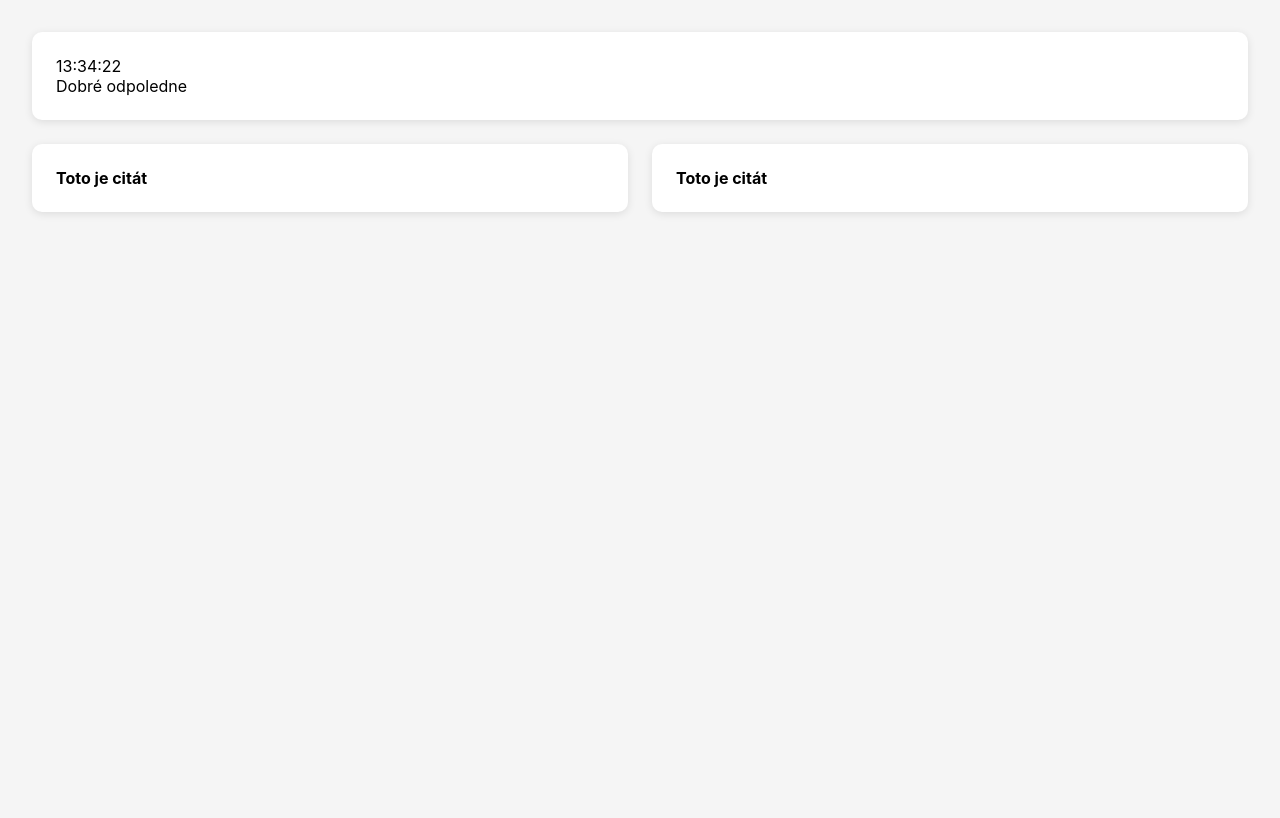
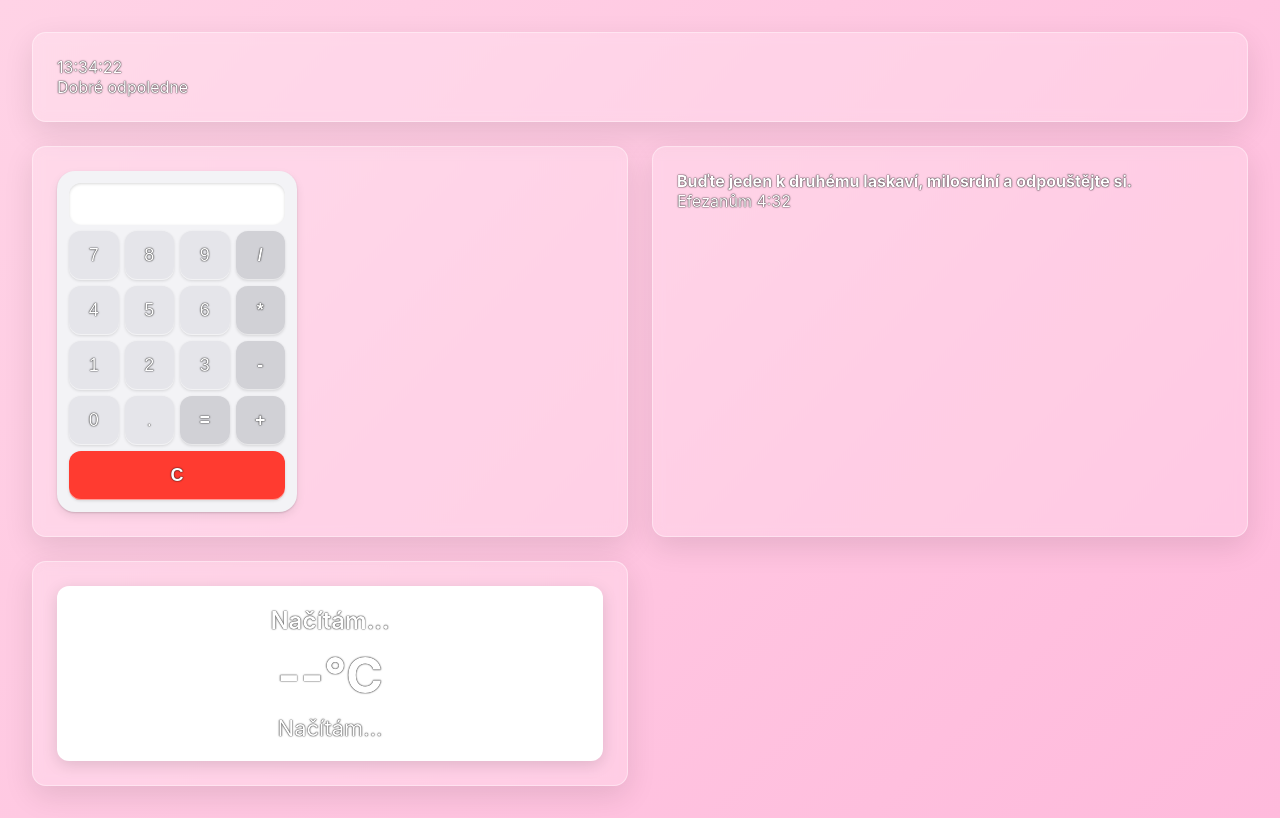
Before and after one commit to brchbaer/dasboardskola, a plain HTML site: page index.html in a window 1280 px wide. Drawn offline with nearby package versions, Linux system fonts and the light colour scheme; no server answers; files whose address does not match are found by name.

Commit message:
dalsi upravy css a html

```diff
--- a/ahoj.html
+++ /dev/null
@@ -1 +0,0 @@
-<strong>Toto je citát</strong>
--- a/index.html
+++ b/index.html
@@ -15,16 +15,22 @@
     // nebo jednoduše string pro výchozí šířku
     const widgets = [
       { name: 'clock', width: 'full' },
+      { name: 'calculator', width: 'half' },
       { name: 'ahoj', width: 'half' },
-      { name: 'ahoj', width: 'half' }
+      { name: 'weather', width: 'half' }
     ];
 
     async function loadWidgets() {
       const container = document.getElementById('dashboard');
       for (const widgetConfig of widgets) {
         // podpora pro string i objekt
-        const widgetName = widgetConfig.name;
-        const widgetWidth = widgetConfig.width;
+        const widgetName = typeof widgetConfig === 'string' ? widgetConfig : widgetConfig.name;
+        const widgetWidth = typeof widgetConfig === 'object' ? widgetConfig.width : null;
+
+        if (!widgetName) {
+          console.error('Widget nemá správně nastavené jméno', widgetConfig);
+          continue;
+        }
 
         // načíst widget
         const res = await fetch(`widgets/${widgetName}.html`);
--- a/style.css
+++ b/style.css
@@ -4,11 +4,20 @@
     box-sizing: border-box;
   }
 
+  :root {
+    --pink-bg: #ffd3e6;
+    --pink-accent: #ffbadc;
+    --white: #ffffff;
+    --text-outline: 0 0 1px #000, 0 0 2px rgba(0,0,0,0.6);
+  }
+
   body {
     font-family: -apple-system, BlinkMacSystemFont, 'Segoe UI', Roboto, Oxygen, Ubuntu, Cantarell, sans-serif;
-    background: #f5f5f5;
+    background: linear-gradient(135deg, var(--pink-bg), var(--pink-accent));
     padding: 2rem;
     min-height: 100vh;
+    color: var(--white);
+    text-shadow: var(--text-outline);
   }
 
   #dashboard.grid {
@@ -20,17 +29,20 @@
   }
 
   .widget {
-    background: white;
-    border-radius: 10px;
+    background: rgba(255, 255, 255, 0.18);
+    border: 1px solid rgba(255, 255, 255, 0.4);
+    border-radius: 14px;
     padding: 1.5rem;
-    box-shadow: 0 2px 8px rgba(0, 0, 0, 0.1);
+    box-shadow: 0 10px 30px rgba(0, 0, 0, 0.1);
     transition: transform 0.2s, box-shadow 0.2s;
     min-width: 0;
+    backdrop-filter: blur(6px);
+    color: var(--white);
   }
 
   .widget:hover {
     transform: translateY(-2px);
-    box-shadow: 0 4px 12px rgba(0, 0, 0, 0.15);
+    box-shadow: 0 16px 24px rgba(0, 0, 0, 0.15);
   }
 
   /* Grid systém pro šířku widgetů */
@@ -45,3 +57,22 @@
   .widget.third {
     grid-column: span 3; /* Polovina šířky - 6 sloupců */
   }
+
+  /* Písmo bílé s tenkou černou konturou */
+  body, body * {
+    color: var(--white) !important;
+    text-shadow: var(--text-outline);
+  }
+
+  input, button {
+    background: rgba(255, 255, 255, 0.2);
+    border: 1px solid rgba(0,0,0,0.15);
+  }
+
+  button:hover {
+    background: rgba(255, 255, 255, 0.3);
+  }
+
+  button:active {
+    background: rgba(255, 255, 255, 0.35);
+  }
--- /dev/null
+++ b/widgets/ahoj.html
@@ -0,0 +1,4 @@
+<blockquote>
+  <strong>Buďte jeden k druhému laskaví, milosrdní a odpouštějte si.</strong>
+  <div>Efezanům 4:32</div>
+</blockquote>
--- /dev/null
+++ b/widgets/weather.html
@@ -0,0 +1,74 @@
+<div class="weather-widget">
+  <div class="weather-city" data-weather-city>Načítám...</div>
+  <div class="weather-temp" data-weather-temp>--°C</div>
+  <div class="weather-desc" data-weather-desc>Načítám...</div>
+</div>
+<style>
+  .weather-widget {
+      text-align: center;
+      padding: 20px 30px;
+      background: white;
+      border-radius: 12px;
+      box-shadow: 0 4px 16px rgba(0,0,0,0.13);
+      width: 100%;
+  }
+
+  .weather-city {
+      font-size: 24px;
+      font-weight: 600;
+  }
+
+  .weather-temp {
+      font-size: 50px;
+      font-weight: 700;
+      margin: 10px 0;
+  }
+
+  .weather-desc {
+      font-size: 22px;
+  }
+</style>
+<script>
+  (function () {
+      const root = document.currentScript.previousElementSibling.previousElementSibling;
+      if (!root) return;
+
+      const tempEl = root.querySelector('[data-weather-temp]');
+      const descEl = root.querySelector('[data-weather-desc]');
+      const cityEl = root.querySelector('[data-weather-city]');
+
+      // souradnice pro hradiste
+      let lat = 49.0690;
+      let long = 17.4597;
+
+      // api
+      const weatherUrl = `https://api.open-meteo.com/v1/forecast?latitude=${lat}&longitude=${long}&current_weather=true`;
+      const geoUrl = `https://api.bigdatacloud.net/data/reverse-geocode-client?latitude=${lat}&longitude=${long}&localityLanguage=cs`;
+
+      fetch(weatherUrl)
+          .then(res => res.json())
+          .then(data => {
+              const temp = data.current_weather.temperature;
+              const code = data.current_weather.weathercode;
+
+              tempEl.textContent = `${temp}°C`;
+              descEl.textContent = getWeatherDescription(code);
+          });
+
+      fetch(geoUrl)
+          .then(res => res.json())
+          .then(data => {
+              cityEl.textContent = data.city || data.locality || 'Neznámé místo';
+          });
+
+      function getWeatherDescription(code) {
+          if (code === 0) return 'Jasno';
+          if (code >= 1 && code <= 3) return 'Polojasno';
+          if (code >= 45 && code <= 48) return 'Mlha';
+          if (code >= 51 && code <= 67) return 'Déšť';
+          if (code >= 71 && code <= 77) return 'Sníh';
+          if (code >= 95) return 'Bouřka';
+          return 'Neznámé';
+      }
+  })();
+</script>
```
Also changed, not shown: weather.html (deleted, +0 -97 lines), widgets/calculator.html (renamed from calculator.html).
